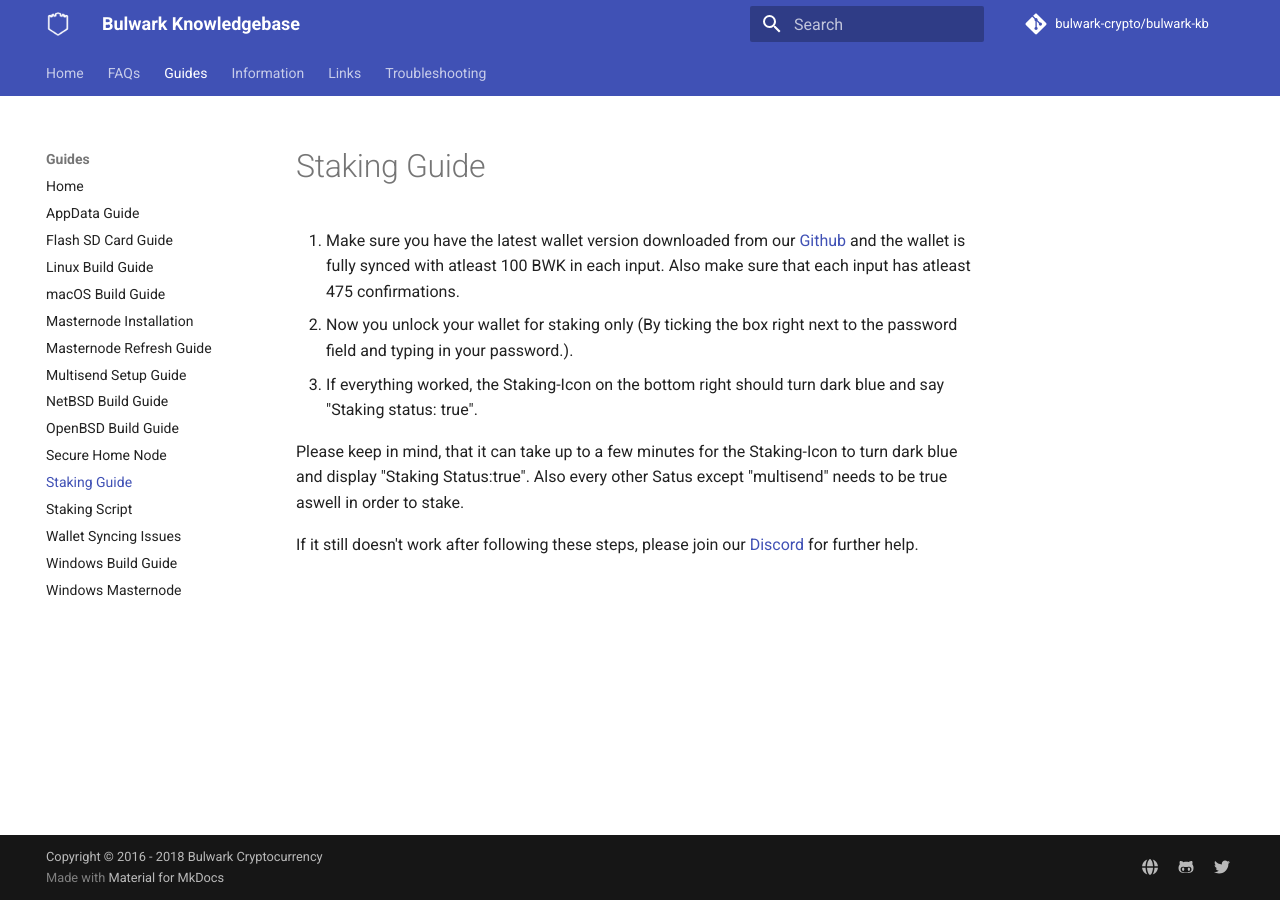
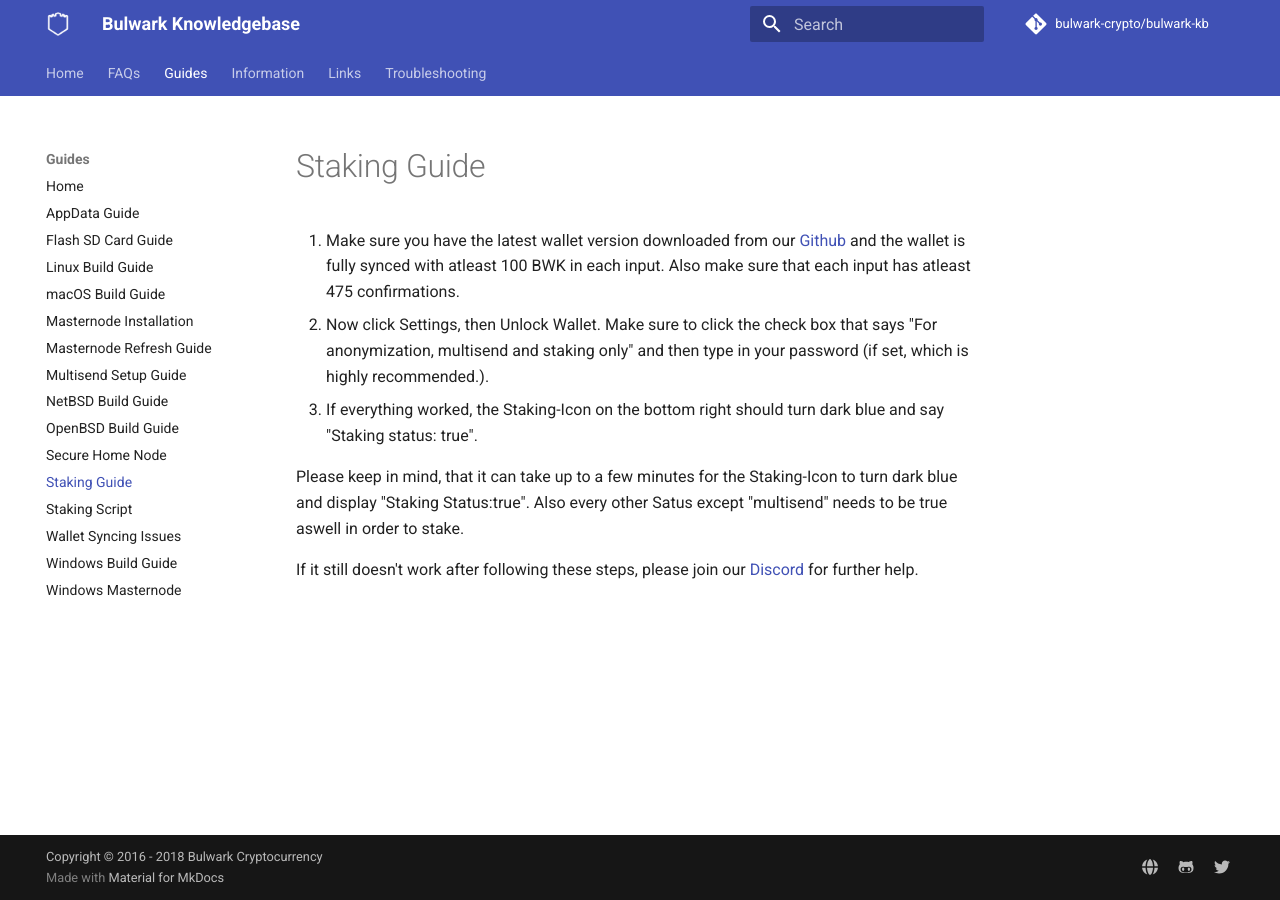
Before and after one commit to bulwark-crypto/Bulwark-KB, an MkDocs documentation site: the page built from docs/Guides/Staking-Guide.md, in a window 1280 px wide. Built offline with MkDocs 1.6.1 and Material for MkDocs 9.7.7, drawn with Linux system fonts in a browser that asks for light colours; comment, search, counter and statistics services are not loaded.

Commit message:
rephrasing

```diff
--- a/docs/Guides/Staking-Guide.md
+++ b/docs/Guides/Staking-Guide.md
@@ -1,7 +1,7 @@
 # Staking Guide
 
 1. Make sure you have the latest wallet version downloaded from our [Github](https://github.com/bulwark-crypto/Bulwark/releases) and the wallet is fully synced with atleast 100 BWK in each input. Also make sure that each input has atleast 475 confirmations.
-2. Now you unlock your wallet for staking only (By ticking the box right next to the password field and typing in your password.).
+2. Now click Settings, then Unlock Wallet. Make sure to click the check box that says "For anonymization, multisend and staking only" and then type in your password (if set, which is highly recommended.).
 3. If everything worked, the Staking-Icon on the bottom right should turn dark blue and say "Staking status: true".
 
 Please keep in mind, that it can take up to a few minutes for the Staking-Icon to turn dark blue and display "Staking Status:true".
```
